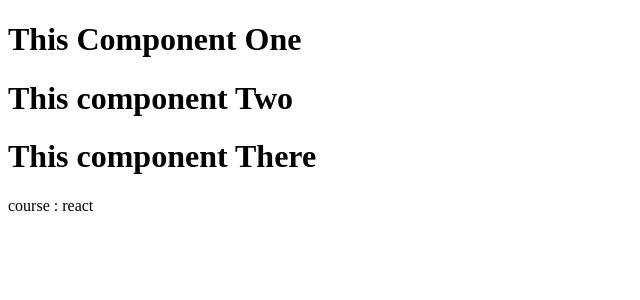
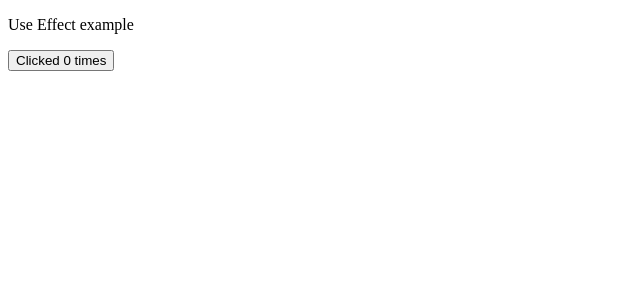
Before and after one commit to Ryuuutaaa/react-udemy, a React (Vite) app: page / in a window 1280 px wide. Shown: the top 300 px of the page, without its empty margins (0-640 px from the left). Built offline with nearby package versions, Linux system fonts and the light colour scheme.

Commit message:
useEffect call this function is every render

```diff
--- a/src/App.jsx
+++ b/src/App.jsx
@@ -1,13 +1,13 @@
-import ComponentOne from "./components/ComponentOne";
-import courseContext from "./components/context/courseContext";
+import UseEffectCom from "./components/UseEffect";
 
 function App() {
   return (
     <>
       <div>
-        <courseContext.Provider value={{ course: "react" }}>
+        {/* <courseContext.Provider value={{ course: "react" }}>
           <ComponentOne />
-        </courseContext.Provider>
+        </courseContext.Provider> */}
+        <UseEffectCom />
       </div>
     </>
   );
--- /dev/null
+++ b/src/components/UseEffect.jsx
@@ -0,0 +1,21 @@
+import { useEffect, useState } from "react";
+
+const UseEffectCom = () => {
+  const [counter, setCounter] = useState(0);
+
+  const handleCounter = () => {
+    setCounter((oldCounter) => oldCounter + 1);
+  };
+
+  useEffect(() => {
+    console.log("call this function in every render");
+  });
+  return (
+    <>
+      <p>Use Effect example</p>
+      <button onClick={handleCounter}>Clicked {counter} times</button>
+    </>
+  );
+};
+
+export default UseEffectCom;
```
